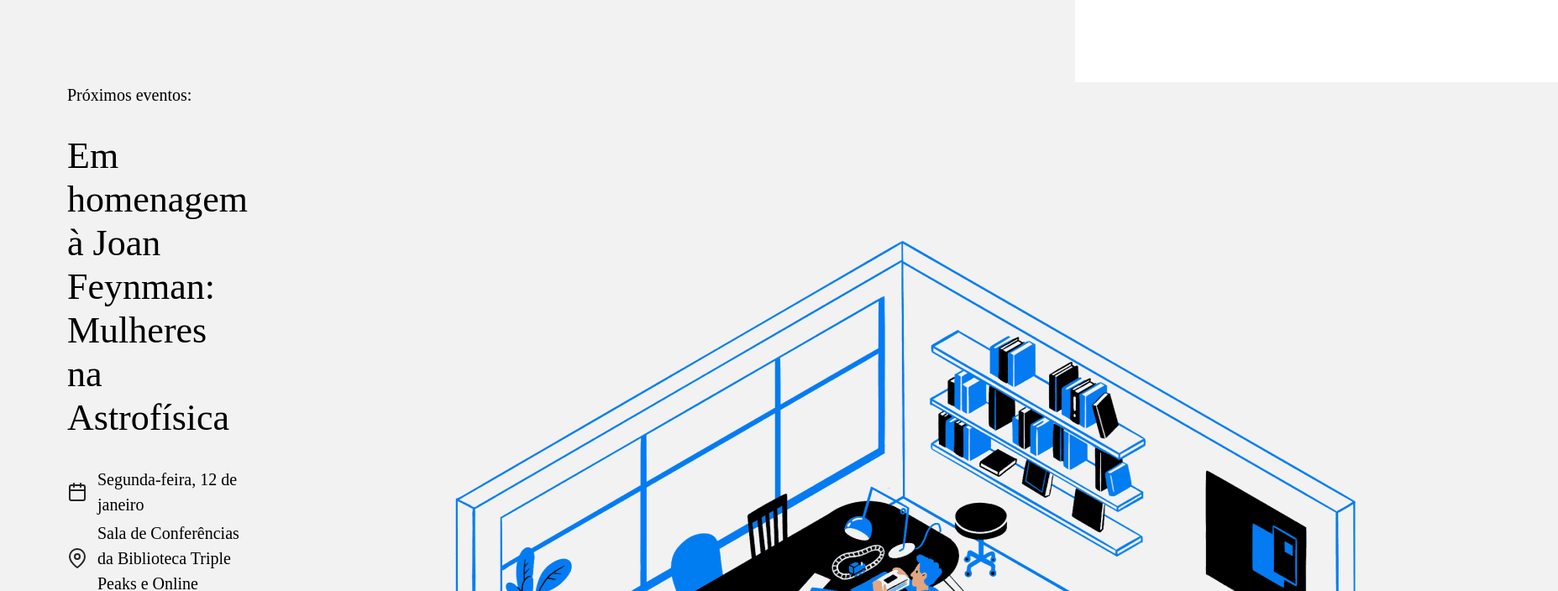
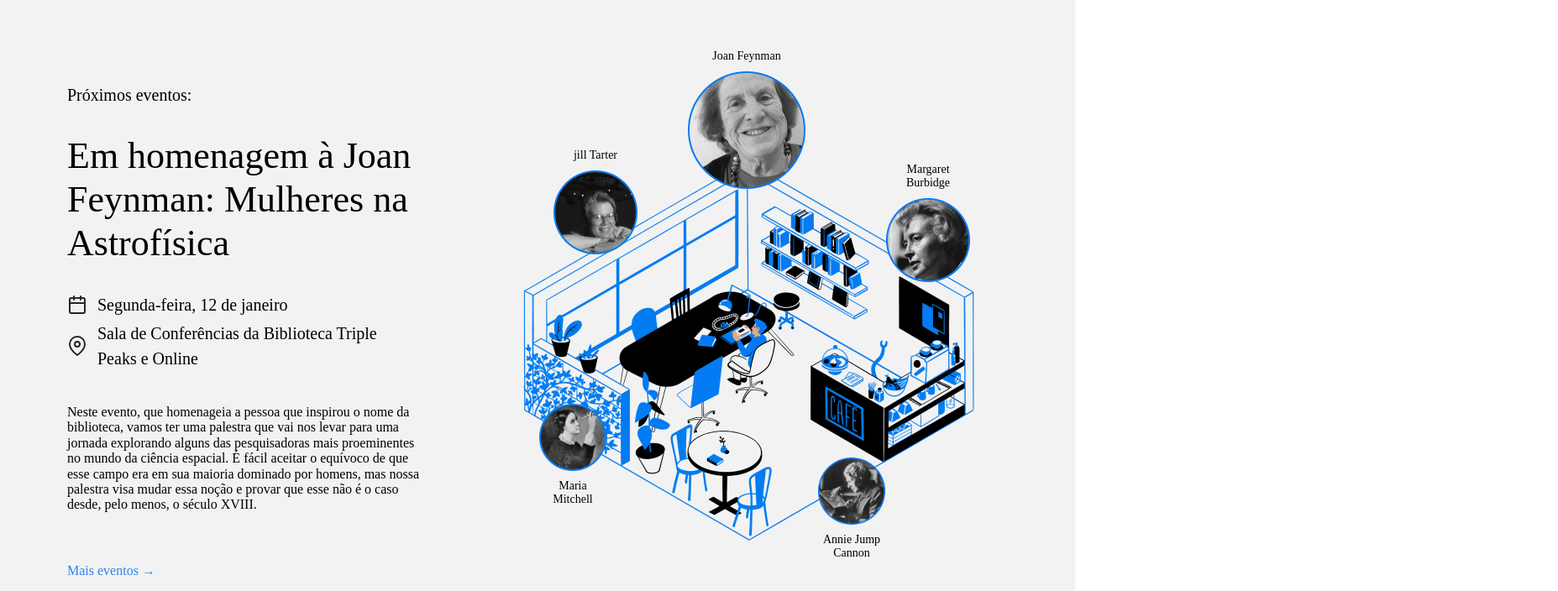
Before and after one commit to Lola1k3/web_project_library_pt, a plain HTML site: page index.html in a window 1280 px wide. Shown: the part 2096-2800 px from the top of the page at 84% size, 1855 px wide, since content can reach past the window. Drawn offline with Linux system fonts and the light colour scheme.

```diff
--- a/index.html
+++ b/index.html
@@ -156,8 +156,8 @@
             <a href="#" class="events__more">Mais eventos &rarr;</a>
           </div>
           <!-- começe aqui-->
-          <div class="events_cover">
-            <img src="./images/cafe.png" alt="Ilustração de uma cafeteria" class="events_image" />
+          <div class="events__cover">
+            <img src="./images/cafe.png" alt="Ilustração de uma cafeteria" class="events__image" />
             <div class="person person_name_feynman">
               <p class="person__caption">Joan Feynman</p>
               <img src="./images/person_feynman.png" alt="imagem de uma pessoa" class="person__image person__image_size_l" />
@@ -167,12 +167,12 @@
               <img src="./images/person_burbidge.png" alt="imagem de uma pessoa" class="person__image person__image_size_m" />
             </div>
             <div class="person person_name_cannon">
+              <img src="./images/person_cannon.png" alt="imagem de uma pessoa" class="person__image person__image_size_s" />
               <p class="person__caption">Annie Jump Cannon</p>
-              <img src="./images/person_cannon.png" alt="imagem de uma pessoa" class="person__image person__image_size_s" />
             </div>
             <div class="person person_name_mitchell">
+              <img src="./images/person_mitchell.png" alt="imagem de uma pessoa" class="person__image person__image_size_l " />
               <p class="person__caption">Maria Mitchell</p>
-              <img src="./images/person_mitchell.png" alt="imagem de uma pessoa" class="person__image person__image_size_l " />
             </div>
             <div class="person person_name_tarter">
               <p class="person__caption">jill Tarter</p>
--- a/styles/style.css
+++ b/styles/style.css
@@ -253,32 +253,37 @@
 
 .person_name_feynman {
   /* Use os valores corretos das propriedades top/right/bottom/left para posicionar o elemento */
+  width: 140px;
   top: -39px;
   left: 319px;
 }
 
 .person_name_burbidge {
   /* Use os valores corretos das propriedades top/right/bottom/left para posicionar o elemento */
+  width: 100px;
   top: 96px;
   right: 125px;
 }
 
 .person_name_cannon {
   /* Use os valores corretos das propriedades top/right/bottom/left para posicionar o elemento */
+  width: 100px;
+  bottom: 18px;
   right: 216px;
-  bottom: 18px;
 }
 
 .person_name_mitchell {
   /* Use os valores corretos das propriedades top/right/bottom/left para posicionar o elemento */
+  width: 80px;
+  bottom: 82px;
   left: 142px;
-  bottom: 82px;
 }
 
 .person_name_tarter {
   /* Use os valores corretos das propriedades top/right/bottom/left para posicionar o elemento */
+  width: 100px;
+  left: 159px;
   top: 79px;
-  left: 159px;
 }
 
 .person__image {
```
